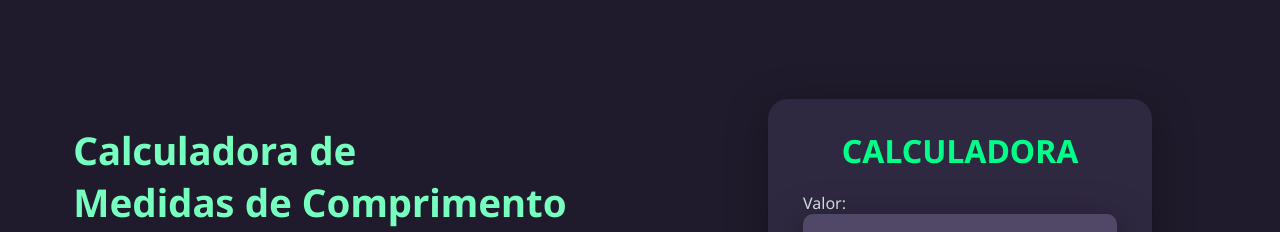
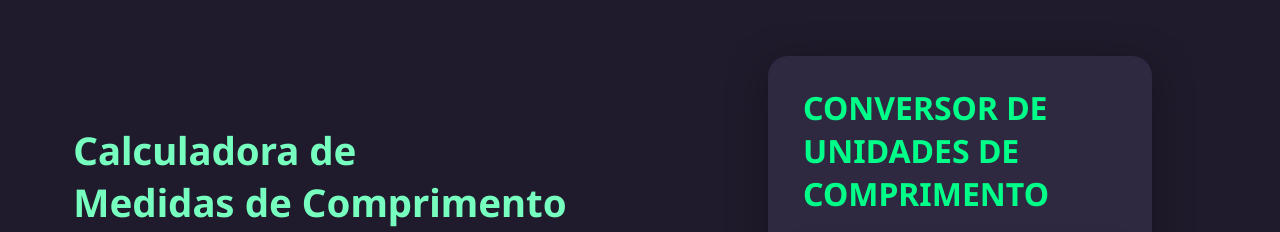
Before and after one commit to Guilherme-0Silva/Calculadora, a plain HTML site: page index.html in a window 1280 px wide. Shown: the top 232 px of the page. Drawn offline with nearby package versions, Linux system fonts and the light colour scheme.

Commit message:
Update index.html

```diff
--- a/index.html
+++ b/index.html
@@ -21,7 +21,7 @@
         </div>
         <div class="right-login">
             <div class="card-login">
-                <h1>CALCULADORA</h1>
+                <h1>CONVERSOR DE UNIDADES DE COMPRIMENTO</h1>
                 <div class="textfield">
                     <label for="valor">Valor:</label>
                     <input type="number" id="valor" name="valor">
```
